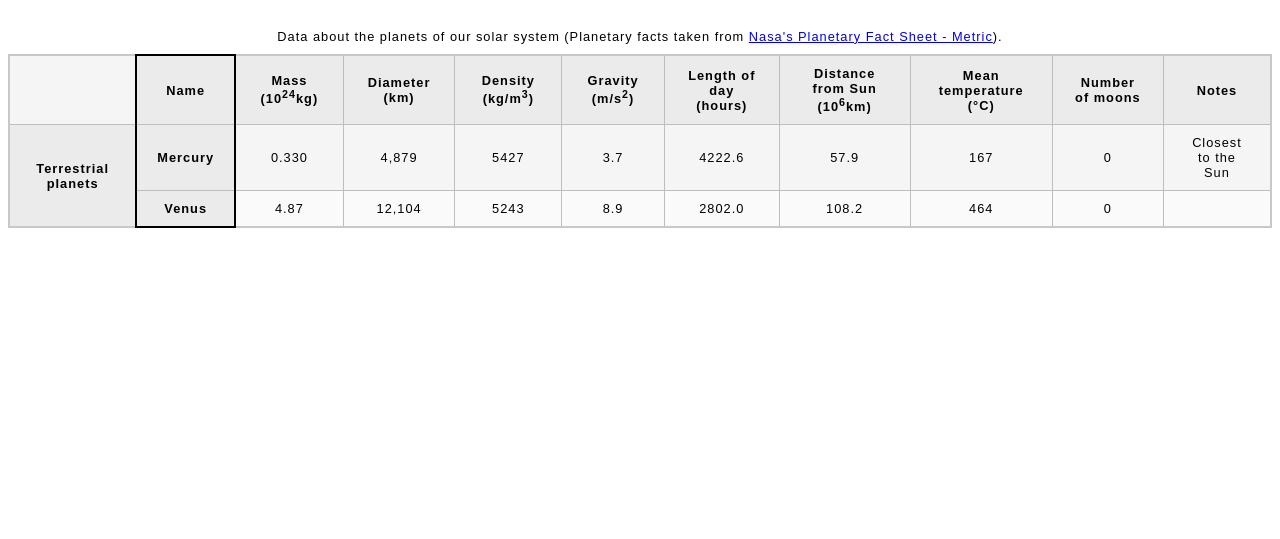
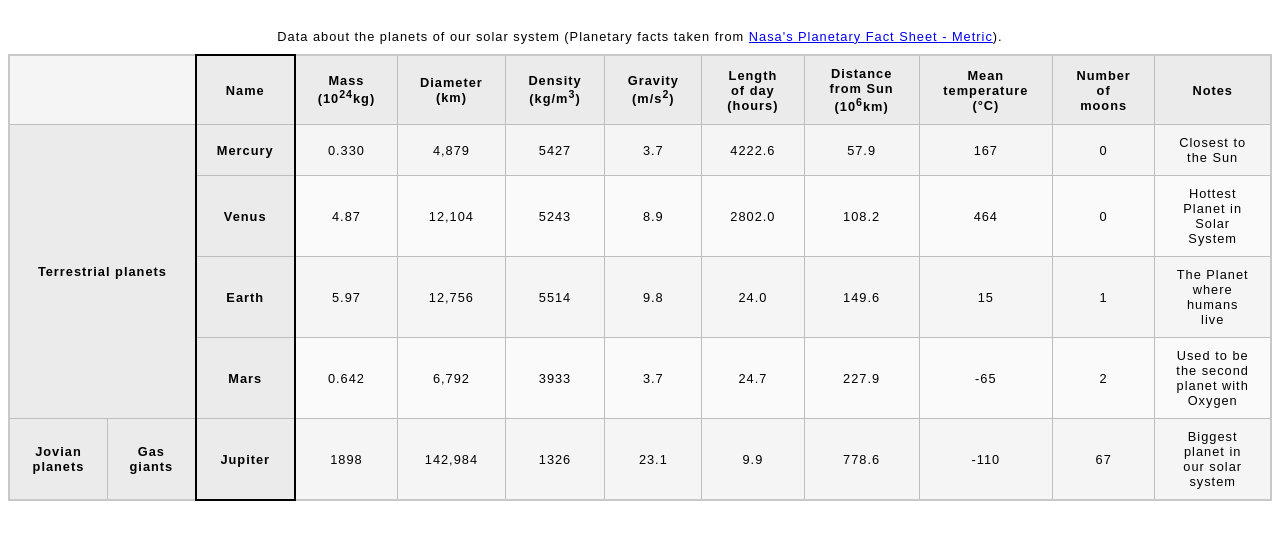
Before and after one commit to mclachlanr/Web-Development, a plain HTML site: page assignment2part2/assignment2part2.html in a window 1280 px wide. Shown: the part 61-600 px from the top of the page. Drawn offline with Linux system fonts and the light colour scheme.

Commit message:
more body

```diff
--- a/assignment2part2/assignment2part2.html
+++ b/assignment2part2/assignment2part2.html
@@ -53,7 +53,45 @@
           <td>108.2</td>
           <td>464</td>
           <td>0</td>
-          <td></td>
+          <td>Hottest Planet in Solar System</td>
+        </tr>
+        <tr>
+          <th scope="row">Earth</th>
+          <td>5.97</td>
+          <td>12,756</td>
+          <td>5514</td>
+          <td>9.8</td>
+          <td>24.0</td>
+          <td>149.6</td>
+          <td>15</td>
+          <td>1</td>
+          <td>The Planet where humans live</td>
+        </tr>
+        <tr>
+          <th scope="row">Mars</th>
+          <td>0.642</td>
+          <td>6,792</td>
+          <td>3933</td>
+          <td>3.7</td>
+          <td>24.7</td>
+          <td>227.9</td>
+          <td>-65</td>
+          <td>2</td>
+          <td>Used to be the second planet with Oxygen</td>
+        </tr>
+        <tr>
+          <th rowspan="4" scope="rowgroup">Jovian planets</th>
+          <th rowspan="2" scope="rowgroup">Gas giants</th>
+          <th scope="row">Jupiter</th>
+          <td>1898</td>
+          <td>142,984</td>
+          <td>1326</td>
+          <td>23.1</td>
+          <td>9.9</td>
+          <td>778.6</td>
+          <td>-110</td>
+          <td>67</td>
+          <td>Biggest planet in our solar system</td>
         </tr>
       </tbody>
 
```
